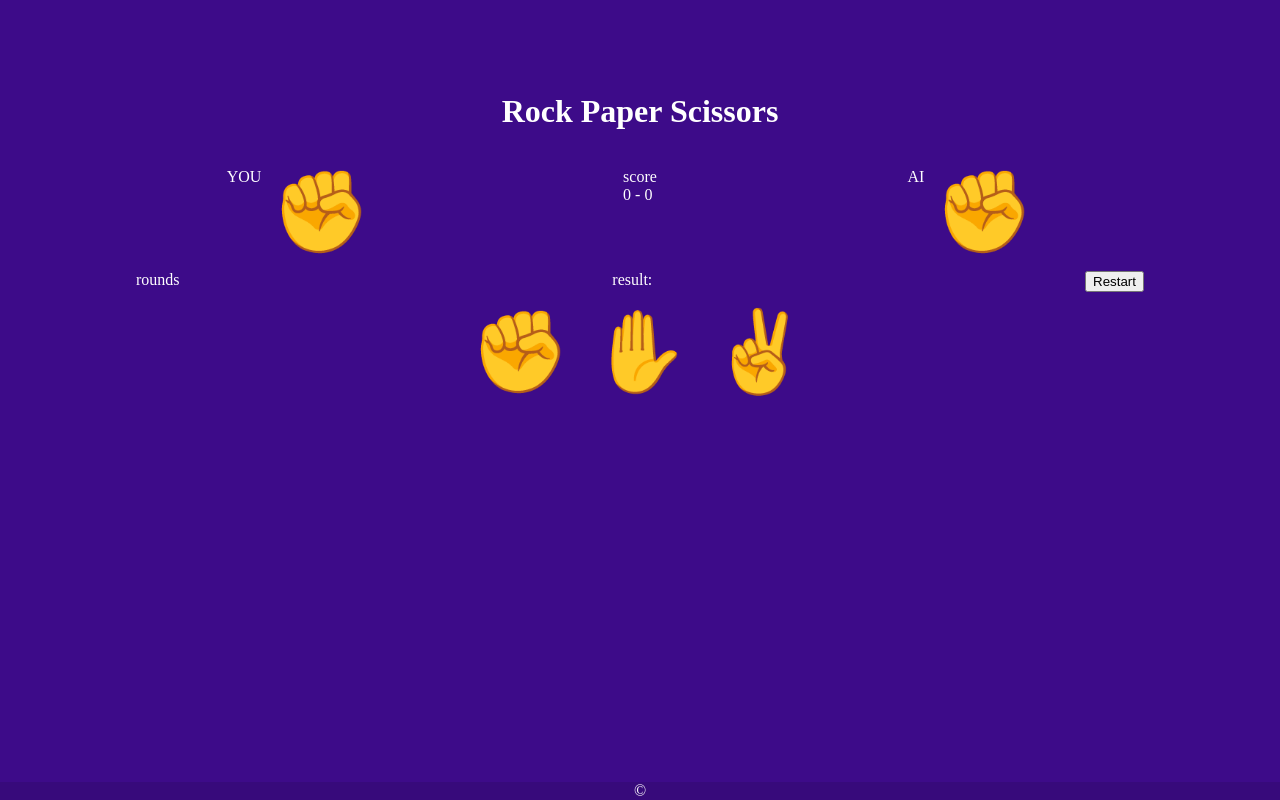
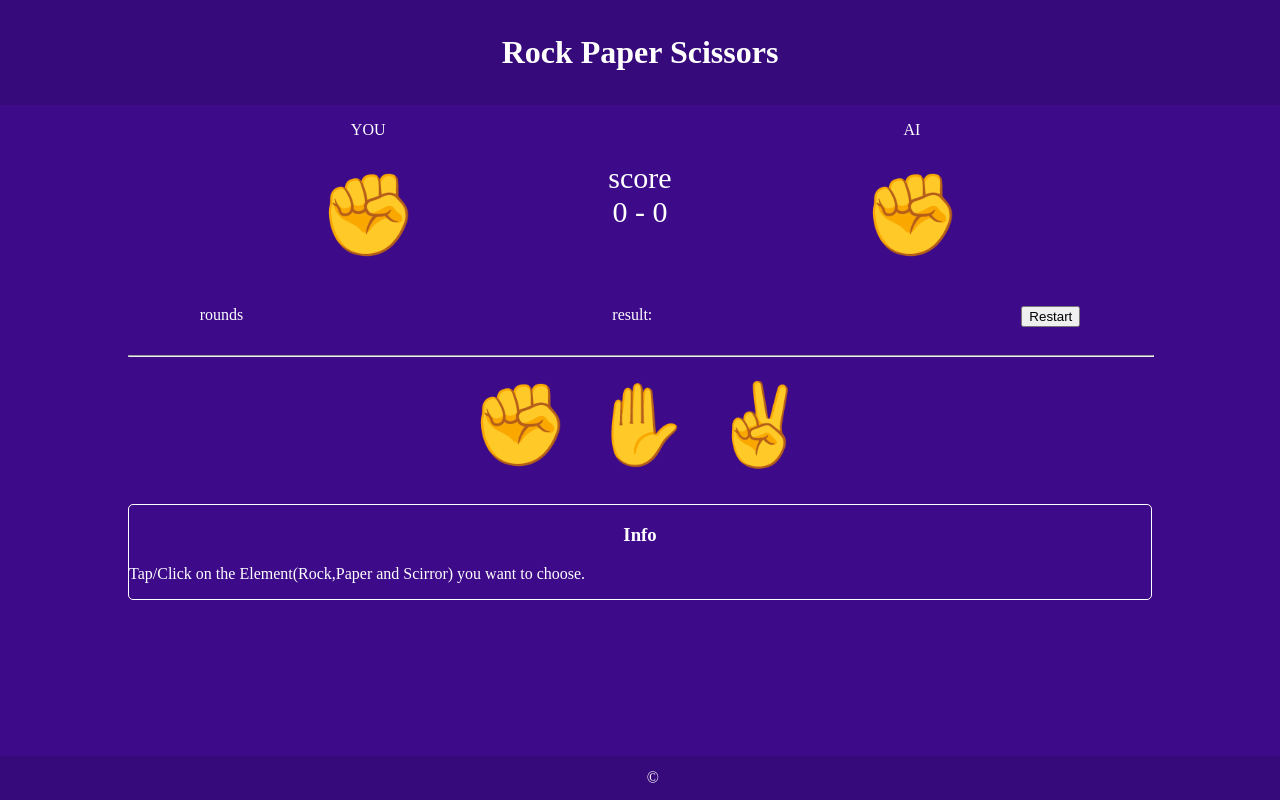
Before and after one commit to Ankush4135/odin-RPS, a plain HTML site: page index.html in a window 1280 px wide. Drawn offline with Linux system fonts and the light colour scheme.

Commit message:
improve UI

```diff
--- a/index.html
+++ b/index.html
@@ -9,8 +9,10 @@
 </head>
 
 <body>
+  <div id="titleContainer">
+    <h1>Rock Paper Scissors</h1>
+  </div>
   <div id="gameWindow">
-    <h1 id="gameTitle">Rock Paper Scissors</h1>
     <div id="gameVisual">
       <div id="player">
         <p>YOU</p>
@@ -19,15 +21,15 @@
         </p>
       </div>
       <div id="score">
-        <p>score <Br>
-        0 - 0</p>
+        <p>score<Br>
+          <span id="playerScore">0</span> - <span id="computerScore">0</span>
+        </p>
       </div>
       <div id="computer">
         <p>AI</p>
         <p id="computerSelection">
           ✊
         </p>
-
       </div>
     </div>
     <div id="gameInfo">
@@ -41,6 +43,7 @@
         <button id="restart">Restart</button>
       </div>
     </div>
+    <hr width="100%">
     <div id="playerOptions">
       <div id="rock">
         ✊
@@ -52,11 +55,16 @@
         ✌
       </div>
     </div>
-  </div>
-  <div id="footer">
+    <div id="gameDetails">
+      <h3>Info</h3>
+      <p>Tap/Click on the Element(Rock,Paper and Scirror) you want to choose.</p>
+    </div>
+    <P> </P> <!-- this tag is empty because for bottom margin -->
+
+    <div id="footer">
       ©
     </div>
-  <script src="script.js"></script>
+    <script src="script.js"></script>
 </body>
 
 </html>
--- a/style.css
+++ b/style.css
@@ -1,8 +1,8 @@
-/** {
+ /* * {
    border-style: solid;
    border-color: white;
    border-width: 1px;
-}*/
+ } */
 
  html {
    height: 100%;
@@ -13,38 +13,63 @@ html {
  }
 
  body {
-  padding: 5% 10%;
    background-color: #3d0b89;
+   margin: 0;
+   padding: 0;
  }
 
  #gameWindow {
+   padding: 0% 10%;
    display: flex;
    flex-direction: column;
    justify-content: center;
-  /* align-items: stretch; */
  }
 
-#gameTitle,
+ #titleContainer {
+   padding: 1%;
+   background-color: #370a7b;
+   text-align: center;
+ }
+
  #gameVisual,
  #gameInfo,
-#playerOptions,
-#footer {
+ #playerOptions {
    display: flex;
    justify-content: center;
    flex: 1;
    flex-wrap: wrap;
  }
 
+ #playerOptions {
+   margin-bottom: 20px;
+ }
+
+ #gameVisual {
+   flex-wrap: nowrap;
+ }
+
  #player,
  #score,
  #computer {
+   height: 180px;
+   width: 150px;
    display: flex;
-  /*flex-direction: column;*/
+   flex-direction: column;
    flex: 1;
+   align-items: center;
+   justify-content: flex-start;
+ }
+
+ #score {
+   text-align: center;
+   font-size: 30px;
+   flex: 0;
+   flex-basis: 50px;
    justify-content: center;
  }
 
-#playerSelection, #computerSelection{
+ #playerSelection,
+ #computerSelection {
    margin: 50px;
    transform: scale(5);
  }
@@ -58,14 +83,15 @@ body {
 
  #gameInfo {
    justify-content: space-between;
+   margin: 2% 7%;
  }
 
  #gameInfo>div {
-  /* flex: 1; */
    justify-content: center;
  }
 
  #footer {
+   padding: 1%;
    position: fixed;
    left: 0;
    bottom: 0;
@@ -73,3 +99,14 @@ body {
    background-color: #370a7b;
    text-align: center;
  }
+
+ #gameDetails {
+   border-style: solid;
+   border-color: white;
+   border-width: 1px;
+   border-radius: 5px;
+ }
+
+ #gameDetails>h3 {
+   text-align: center;
+ }
```
Lines whose indentation alone changed are shown as unchanged.
